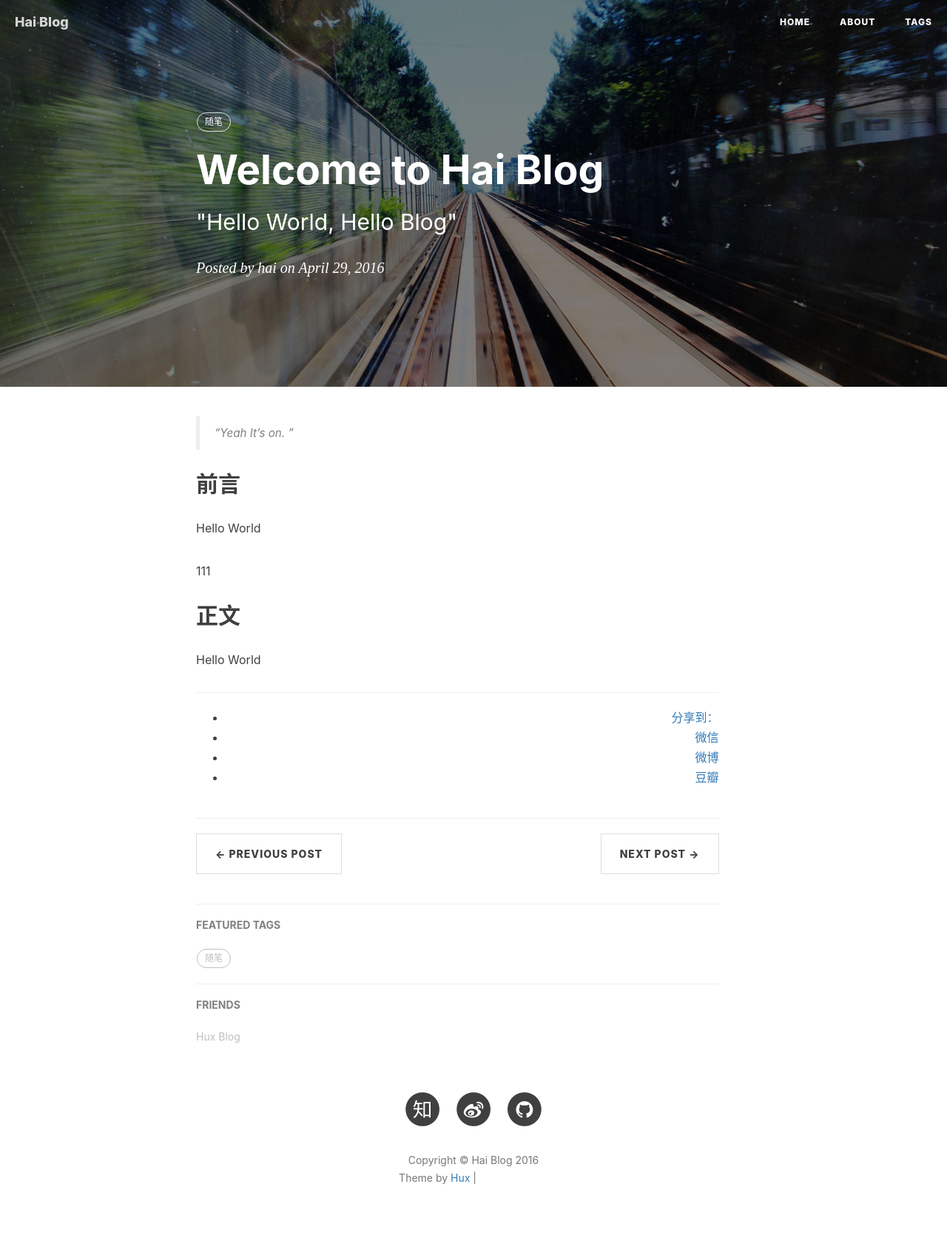
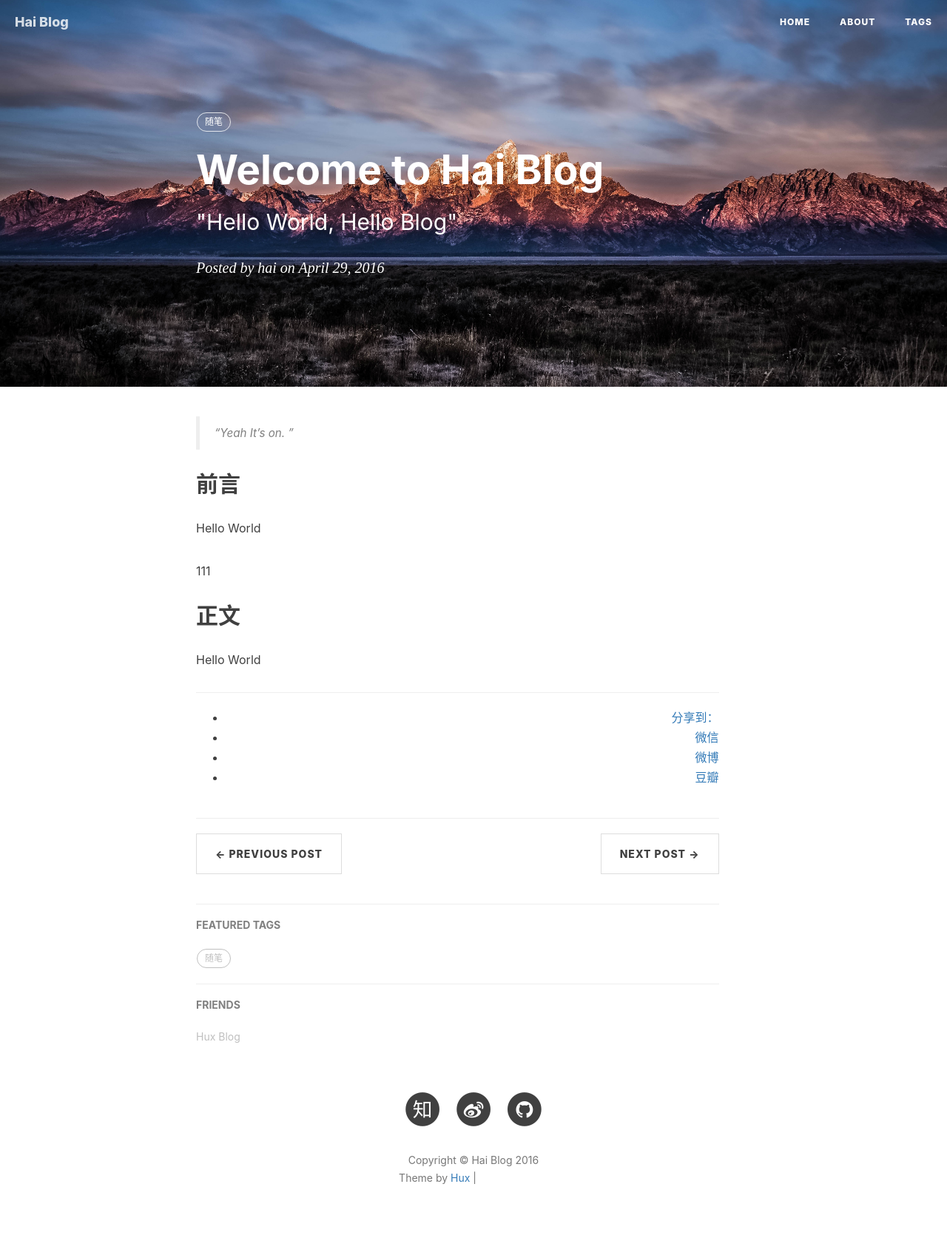
Before and after one commit to zqhai/zqhai.github.io, a Jekyll site: the page built from _posts/2016-04-29-writing.markdown, in a window 1280 px wide. Shown: the whole page at 74% size. Built offline with Jekyll 4.4.1, drawn with Linux system fonts in a browser that asks for light colours; nearby versions of some CDN libraries; comment, search, counter and statistics services are not loaded; grey boxes are pictures that could not be loaded.

```diff
--- a/_posts/2016-04-29-writing.markdown
+++ b/_posts/2016-04-29-writing.markdown
@@ -4,7 +4,7 @@
 subtitle:   " \"Hello World, Hello Blog\""
 date:       2016-04-29 00:00:00
 author:     "hai"
-header-img: "img/post-bg-2015.jpg"
+header-img: "img/post-head/20160429.jpg"
 tags:
     - 随笔
 ---
```
